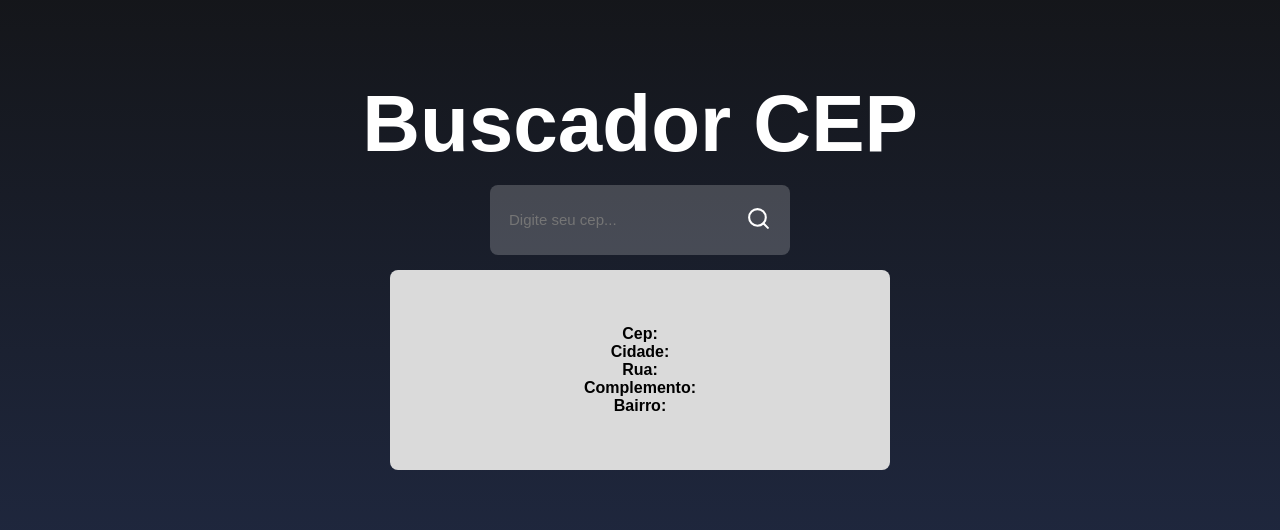
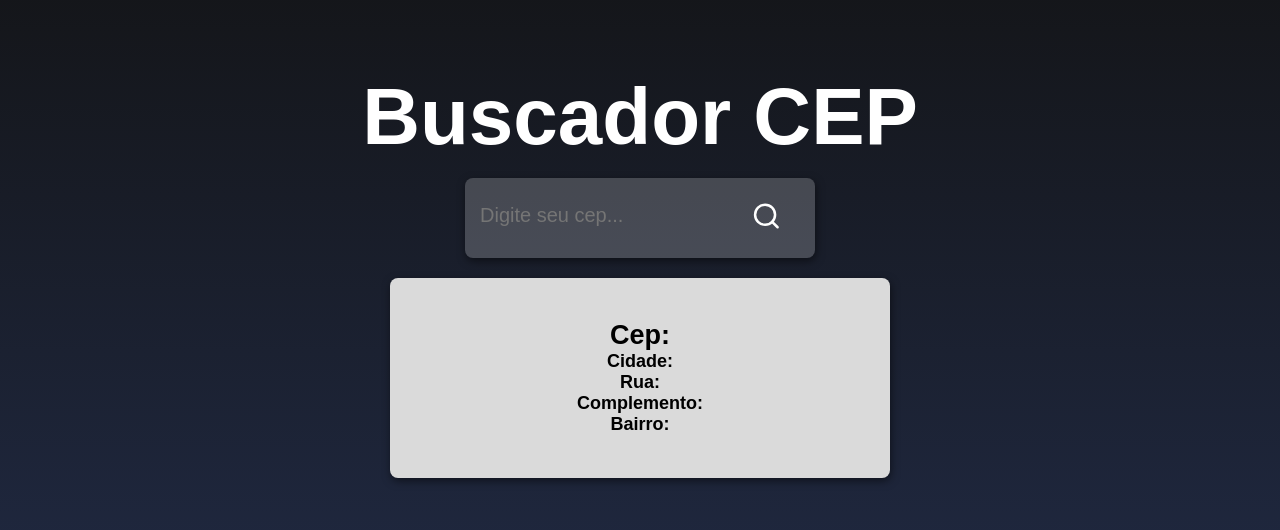
Before and after one commit to marcelopetroni/BuscadorCepReact, a React (Vite) app: page / in a window 1280 px wide. Shown: the part 126-656 px from the top of the page. Built offline with nearby package versions, Linux system fonts and the light colour scheme.

Commit message:
styles ajeitado

```diff
--- a/src/App.jsx
+++ b/src/App.jsx
@@ -20,6 +20,7 @@ function App() {
 
           <button className="lupa">
           <FiSearch
+            className='botao'
             size = {25}
             color = "#FFF"
           />
@@ -28,7 +29,7 @@ function App() {
         </div>
 
         <main className="main">
-          <span>Cep:</span>
+          <h2>Cep:</h2>
           <span>Cidade: </span>
           <span>Rua: </span>
           <span>Complemento: </span>
--- a/src/styles.css
+++ b/src/styles.css
@@ -14,38 +14,51 @@
 }
 
 .containerInput {
-  margin: 15px 15px;
-  width: 300px;
-  height: 70px;
+  margin: 15px;
+  display: flex;
+  padding: 15px;
+  width: 350px;
+  height: 80px;
+  box-sizing: border-box;
   background-color: rgb(255, 255, 255, 0.2);
-  display: flex;
-  align-items: center;
-  justify-content: center;
   border-radius: 8px;
-  box-shadow: 1px, 3px, 8px, rgba(0, 0, 0, 0.5);
+  box-shadow: 1px 3px 8px rgba(0, 0, 0, 0.5);
+}
+.search {
+  width: 350px;
+  color: white;
+  background-color: transparent;
+  margin-right: 15px;
+  border: none;
+  outline: none;
 }
 
-.search {
-  outline: none;
-  background-color: transparent;
-  border: none;
-}
-.containerInput ::placeholder {
-  font-size: 15px;
+.search::placeholder {
+  font-size: 20px;
+  font-family: 'Kanit', sans-serif;
 }
 
+.search:focus {
+  font-size: 20px; /* Tamanho da fonte quando o input está em foco */
+}
 .lupa {
+  width: 100px;
   cursor: pointer;
   transition: transform 0.4s;
   background-color: transparent;
   border: none;
-  margin-left: 60px;
 }
 .lupa:hover {
   transform: scale(1.2);
 }
 
+.botao {
+  height: 60%;
+  width: 60%;
+}
+
 .main {
+  margin-top: 5px;
   background-color: rgb(218, 218, 218);
   height: 200px;
   width: 500px;
@@ -54,8 +67,8 @@
   flex-direction: column;
   align-items: center;
   justify-content: center;
-}
-.main span {
   font-family: 'Kanit', sans-serif;
   font-weight: 600;
+  font-size: 18px;
+  box-shadow: 1px 3px 8px rgba(0, 0, 0, 0.5);
 }
```
